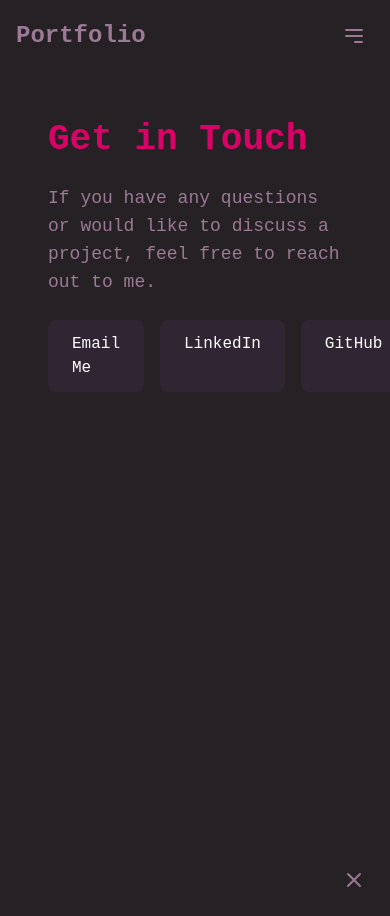
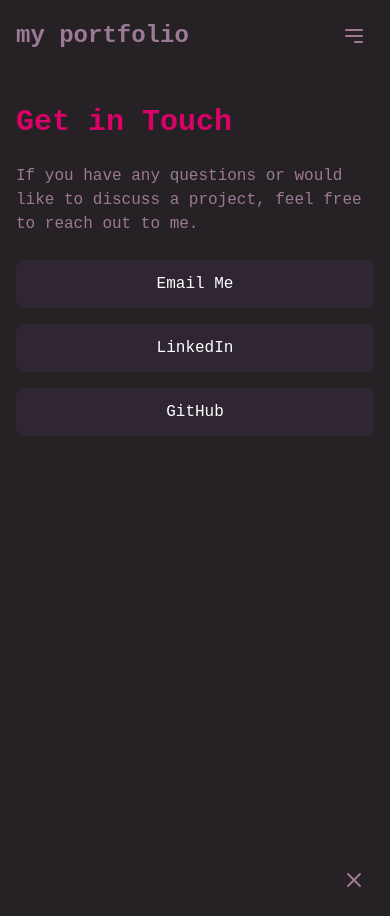
Before and after one commit to kerimboyukak/kerimboyukak.github.io, an Angular app: page /contact in a window 390 px wide. Built offline with nearby package versions, Linux system fonts and the light colour scheme.

Commit message:
update dependencies

```diff
--- a/src/app/core/contact/contact.component.html
+++ b/src/app/core/contact/contact.component.html
@@ -1,17 +1,17 @@
-<div class="p-12 bg-dark min-h-screen">
+<div class="bg-dark min-h-screen py-8 px-4 sm:px-6 lg:px-12">
   <div class="max-w-4xl mx-auto">
-    <h2 class="text-4xl font-bold text-accent mb-6">Get in Touch</h2>
-    <p class="text-lg text-offWhite mb-6">
+    <h2 class="text-3xl sm:text-4xl font-bold text-accent mb-6">Get in Touch</h2>
+    <p class="text-base sm:text-lg text-offWhite mb-6">
       If you have any questions or would like to discuss a project, feel free to reach out to me.
     </p>
-    <div class="flex space-x-4">
-      <a href="mailto:kerimboyukak@live.be" class="bg-lightGray text-white px-6 py-3 rounded-lg hover:bg-accent transition-colors">
+    <div class="flex flex-col sm:flex-row sm:space-x-4 space-y-4 sm:space-y-0">
+      <a href="mailto:kerimboyukak@live.be" class="bg-lightGray text-white px-6 py-3 rounded-lg hover:bg-accent transition-colors text-center">
         Email Me
       </a>
-      <a href="https://linkedin.com/in/kerim-böyükak-a099432b4" class="bg-lightGray text-white px-6 py-3 rounded-lg hover:bg-accent transition-colors">
+      <a href="https://linkedin.com/in/kerim-böyükak-a099432b4" class="bg-lightGray text-white px-6 py-3 rounded-lg hover:bg-accent transition-colors text-center">
         LinkedIn
       </a>
-      <a href="https://github.com/KerimBoyukakPXL" class="bg-lightGray text-white px-6 py-3 rounded-lg hover:bg-accent transition-colors">
+      <a href="https://github.com/KerimBoyukakPXL" class="bg-lightGray text-white px-6 py-3 rounded-lg hover:bg-accent transition-colors text-center">
         GitHub
       </a>
     </div>
--- a/src/app/core/navigation-bar/navigation-bar.component.html
+++ b/src/app/core/navigation-bar/navigation-bar.component.html
@@ -1,6 +1,6 @@
 <nav class="bg-dark text-offWhite sticky top-0 z-50">
   <div class="flex items-center justify-between p-4 md:p-10">
-    <div class="text-2xl font-bold">Portfolio</div>
+    <div class="text-2xl font-bold">my portfolio</div>
 
     <button
       class="md:hidden p-2 focus:outline-none"
```
Also changed, not shown: 1 other file (tests, documents, lock files or other folders).
